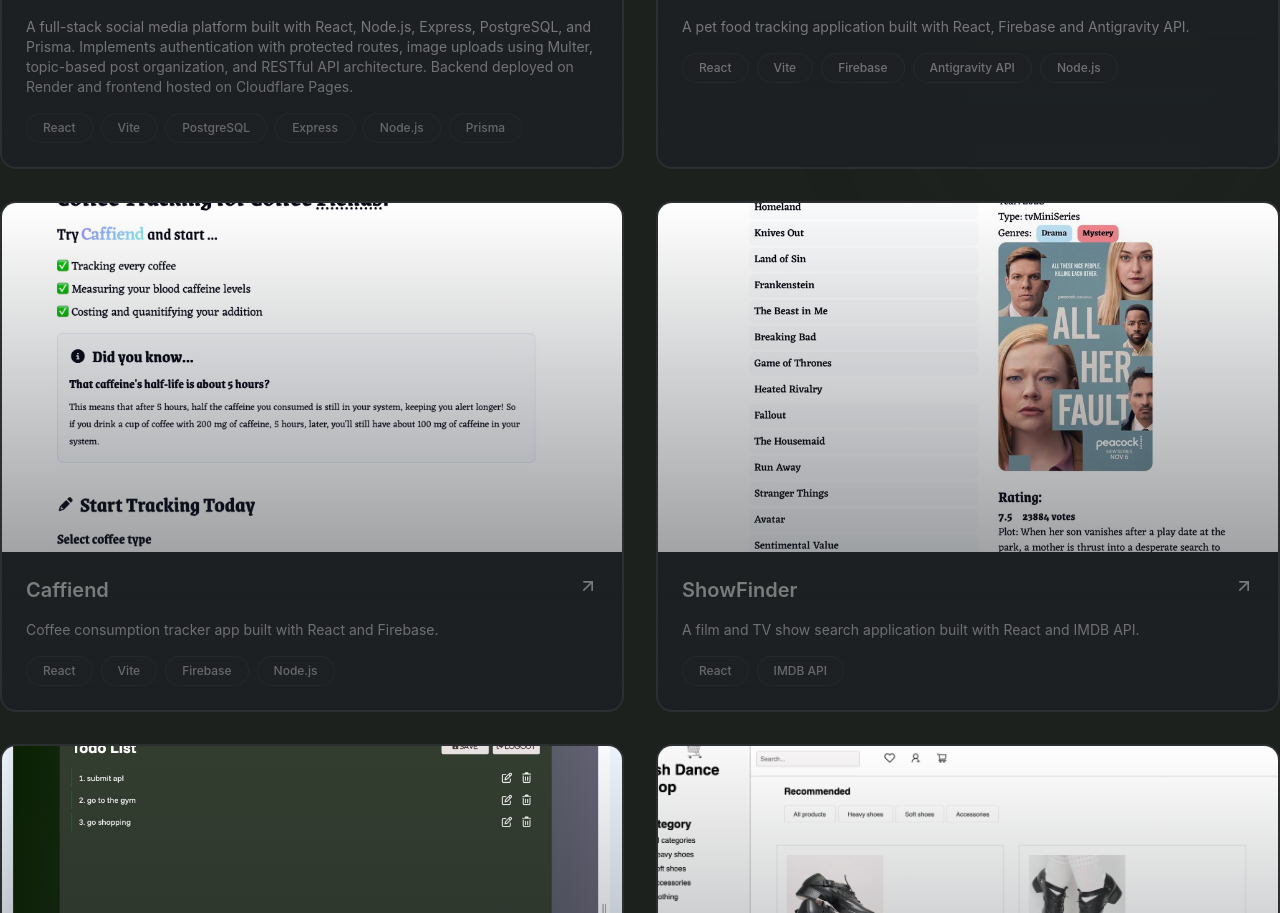
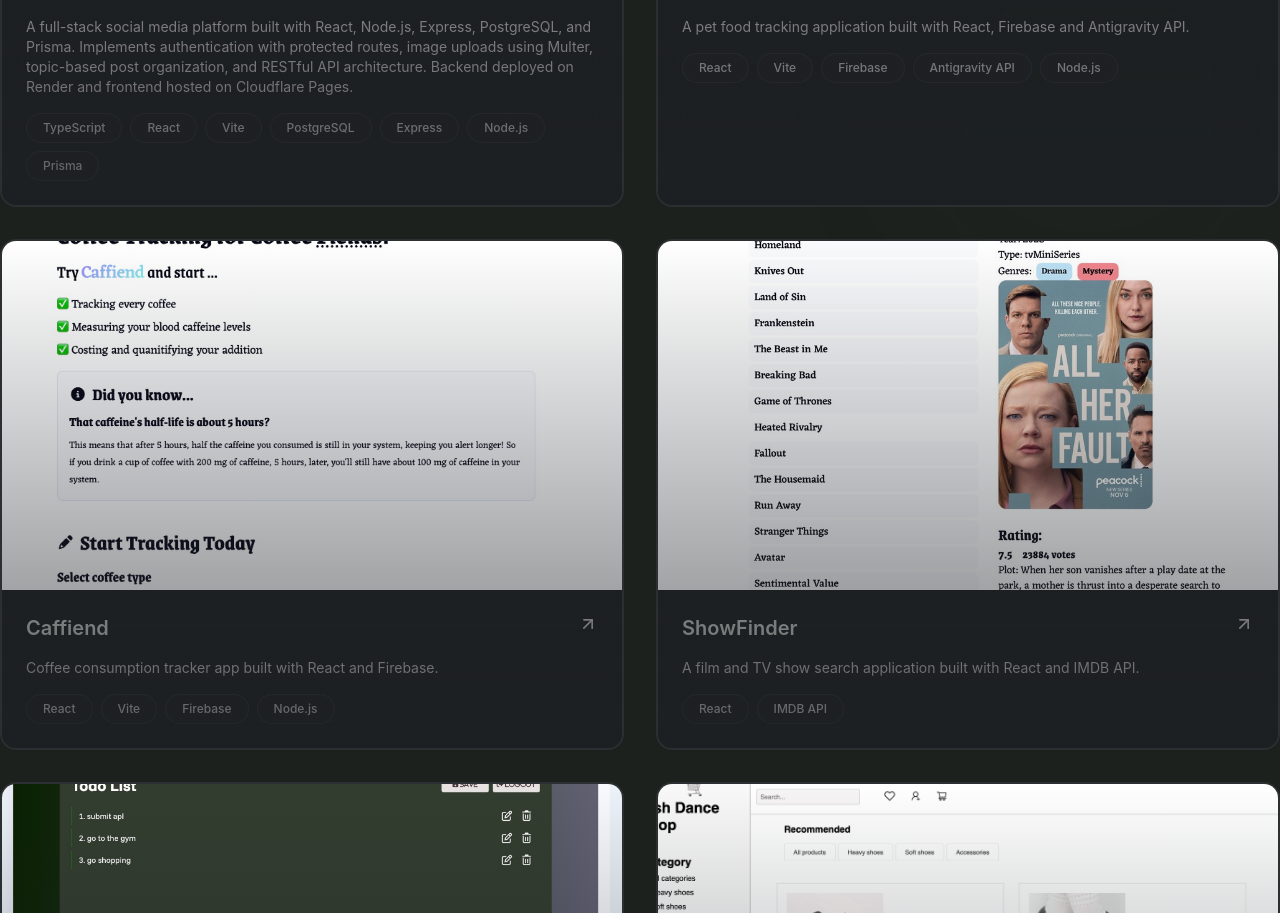
Before and after one commit to lemi35/portfolio-lm, a React (Vite) app: page / in a window 1280 px wide. Shown: the part 3529-4442 px from the top of the page. Built offline with nearby package versions, Linux system fonts and the light colour scheme.

Commit message:
project added

```diff
--- a/src/sections/Projects.jsx
+++ b/src/sections/Projects.jsx
@@ -7,7 +7,7 @@
         description: "A full-stack social media platform built with React, Node.js, Express, PostgreSQL, and Prisma. Implements authentication with protected routes, image uploads using Multer, topic-based post organization, and RESTful API architecture. Backend deployed on Render and frontend hosted on Cloudflare Pages.",
         link: "https://26a8c32a.purple-b.pages.dev/",
         img: "/Purple.jpeg",
-        tags: ["React", "Vite", "PostgreSQL", "Express", "Node.js", "Prisma"],
+        tags: ["TypeScript", "React", "Vite", "PostgreSQL", "Express", "Node.js", "Prisma"],
         github: "https://github.com/lemi35/purple",
     },
     {
```
